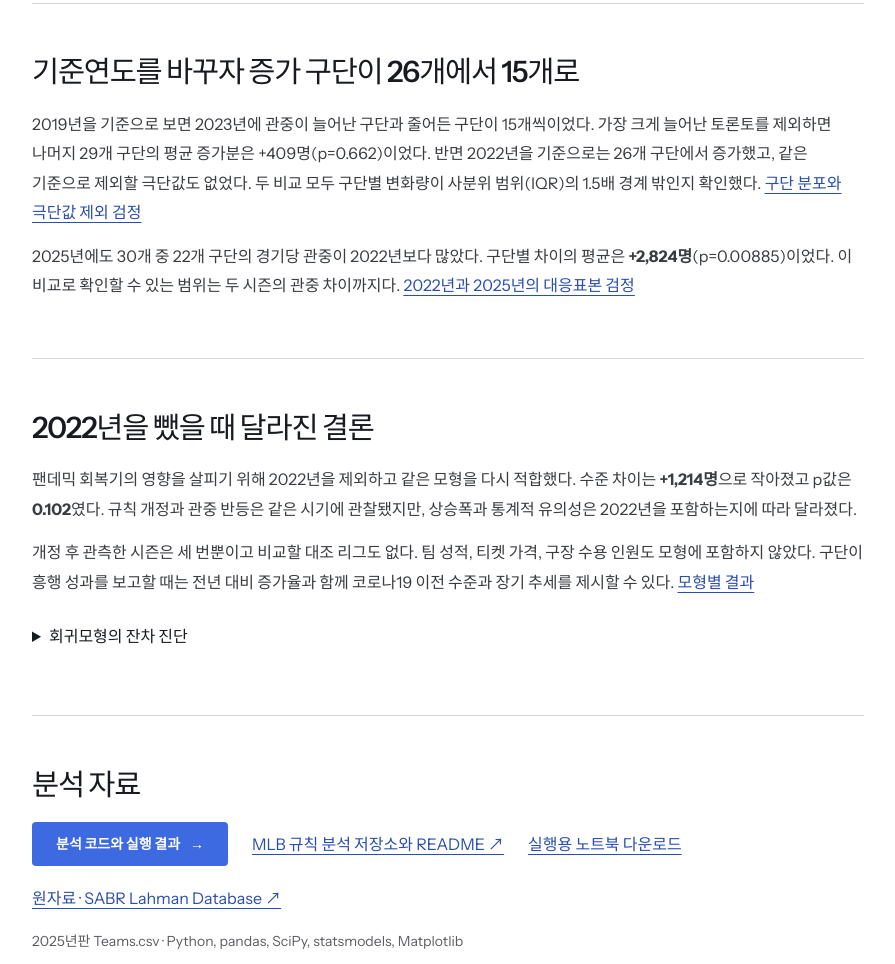
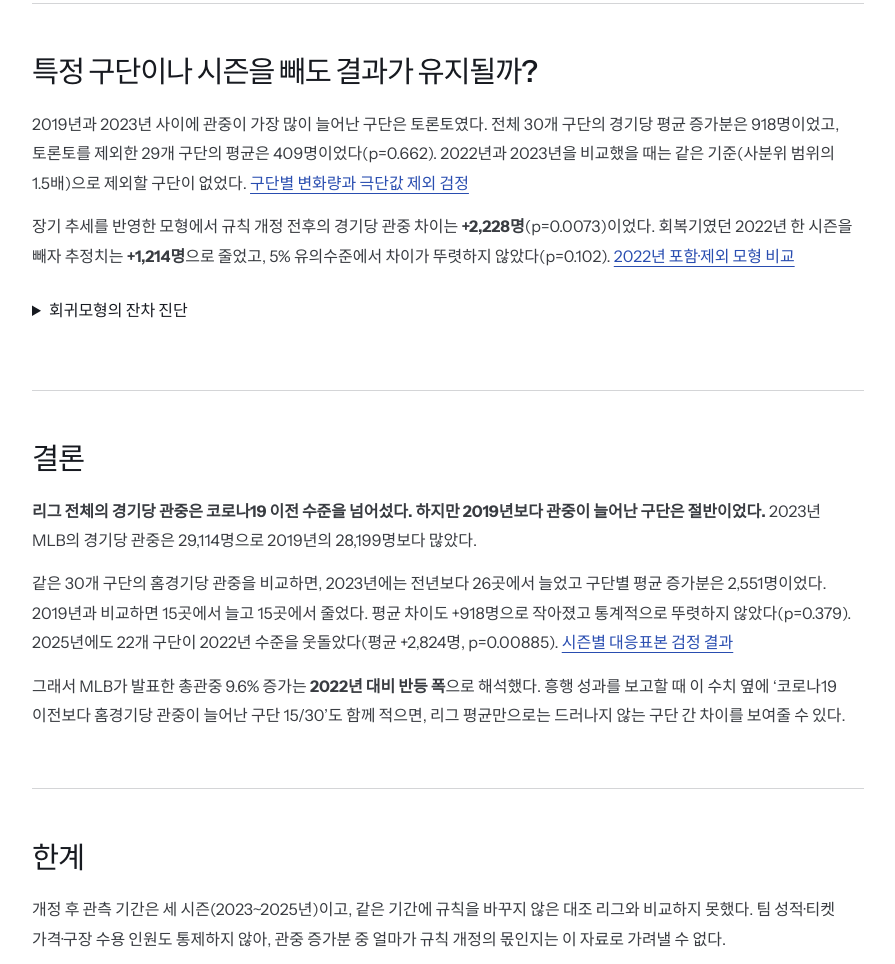
Before and after one commit to dlrbehs/dlrbehs.github.io, a plain HTML site: page mlb.html in a window 1280 px wide. Shown: the part 1836-2800 px from the top of the page, without its empty margins (192-1087 px from the left). Drawn offline with Linux system fonts and the light colour scheme.

Commit message:
Clarify MLB conclusions and lift cover text above the artwork

```diff
--- a/mlb.html
+++ b/mlb.html
@@ -30,14 +30,20 @@
     <div id="pre-covid" class="reading"><strong>+918명</strong><small>2019년과 2023년 · p = 0.379</small><p>코로나19 이전 시즌과 비교하면 증가폭이 작아졌다. 30개 구단 중 관중이 늘어난 곳은 15개였다. 구단별 차이의 평균은 5% 유의수준에서 0과 구별되지 않았다.</p></div>
     <div id="trend" class="reading"><strong>+2,228명</strong><small>개정 전후 수준 차이 · p = 0.0073</small><p>개정 전후에 같은 선형 추세를 가정한 모형에서, 2023년부터 경기당 관중 수준이 2,228명 높아진 것으로 추정됐다. 95% 신뢰구간은 735명에서 3,721명이다.</p></div>
   </section>
-  <section class="block"><h2>기준연도를 바꾸자 증가 구단이 26개에서 15개로</h2>
-    <p>2019년을 기준으로 보면 2023년에 관중이 늘어난 구단과 줄어든 구단이 15개씩이었다. 가장 크게 늘어난 토론토를 제외하면 나머지 29개 구단의 평균 증가분은 +409명(p=0.662)이었다. 반면 2022년을 기준으로는 26개 구단에서 증가했고, 같은 기준으로 제외할 극단값도 없었다. 두 비교 모두 구단별 변화량이 사분위 범위(IQR)의 1.5배 경계 밖인지 확인했다. <a href="notebook.html#spread">구단 분포와 극단값 제외 검정</a></p>
-    <p>2025년에도 30개 중 22개 구단의 경기당 관중이 2022년보다 많았다. 구단별 차이의 평균은 <strong>+2,824명</strong>(p=0.00885)이었다. 이 비교로 확인할 수 있는 범위는 두 시즌의 관중 차이까지다. <a href="notebook.html#paired">2022년과 2025년의 대응표본 검정</a></p>
+  <section class="block"><h2>특정 구단이나 시즌을 빼도 결과가 유지될까?</h2>
+    <p>2019년과 2023년 사이에 관중이 가장 많이 늘어난 구단은 토론토였다. 전체 30개 구단의 경기당 평균 증가분은 918명이었고, 토론토를 제외한 29개 구단의 평균은 409명이었다(p=0.662). 2022년과 2023년을 비교했을 때는 같은 기준(사분위 범위의 1.5배)으로 제외할 구단이 없었다. <a href="notebook.html#spread">구단별 변화량과 극단값 제외 검정</a></p>
+    <p>장기 추세를 반영한 모형에서 규칙 개정 전후의 경기당 관중 차이는 <strong>+2,228명</strong>(p=0.0073)이었다. 회복기였던 2022년 한 시즌을 빼자 추정치는 <strong>+1,214명</strong>으로 줄었고, 5% 유의수준에서 차이가 뚜렷하지 않았다(p=0.102). <a href="notebook.html#sensitivity">2022년 포함·제외 모형 비교</a></p>
+    <details><summary>회귀모형의 잔차 진단</summary><p>14개 시즌의 Durbin–Watson 통계량은 0.667이었다. 관측 순서상 인접한 잔차의 상관을 고려한 HAC 표준오차로 계산하면 수준 차이는 +2,228명, p=0.0018이었다. 시차 1, Bartlett 가중치, 소표본 보정 해제, 정규근사를 사용했다. 표본이 작아 보조 결과로 해석했다. <a href="notebook.html#diagnostics">진단 코드와 실행 결과</a></p></details>
   </section>
-  <section class="block"><h2>2022년을 뺐을 때 달라진 결론</h2>
-    <p>팬데믹 회복기의 영향을 살피기 위해 2022년을 제외하고 같은 모형을 다시 적합했다. 수준 차이는 <strong>+1,214명</strong>으로 작아졌고 p값은 <strong>0.102</strong>였다. 규칙 개정과 관중 반등은 같은 시기에 관찰됐지만, 상승폭과 통계적 유의성은 2022년을 포함하는지에 따라 달라졌다.</p>
-    <p>개정 후 관측한 시즌은 세 번뿐이고 비교할 대조 리그도 없다. 팀 성적, 티켓 가격, 구장 수용 인원도 모형에 포함하지 않았다. 구단이 흥행 성과를 보고할 때는 전년 대비 증가율과 함께 코로나19 이전 수준과 장기 추세를 제시할 수 있다. <a href="notebook.html#sensitivity">모형별 결과</a></p>
-    <details><summary>회귀모형의 잔차 진단</summary><p>14개 시즌의 Durbin–Watson 통계량은 0.667이었다. 관측 순서상 인접한 잔차의 상관을 고려한 HAC 표준오차로 계산하면 수준 차이는 +2,228명, p=0.0018이었다. 시차 1, Bartlett 가중치, 소표본 보정 해제, 정규근사를 사용했다. 표본이 작아 보조 결과로 해석했다. <a href="notebook.html#diagnostics">진단 코드와 실행 결과</a></p></details>
+  <section id="conclusion" class="block" aria-labelledby="conclusion-title">
+    <h2 id="conclusion-title">결론</h2>
+    <p><strong>리그 전체의 경기당 관중은 코로나19 이전 수준을 넘어섰다. 하지만 2019년보다 관중이 늘어난 구단은 절반이었다.</strong> 2023년 MLB의 경기당 관중은 29,114명으로 2019년의 28,199명보다 많았다.</p>
+    <p>같은 30개 구단의 홈경기당 관중을 비교하면, 2023년에는 전년보다 26곳에서 늘었고 구단별 평균 증가분은 2,551명이었다. 2019년과 비교하면 15곳에서 늘고 15곳에서 줄었다. 평균 차이도 +918명으로 작아졌고 통계적으로 뚜렷하지 않았다(p=0.379). 2025년에도 22개 구단이 2022년 수준을 웃돌았다(평균 +2,824명, p=0.00885). <a href="notebook.html#paired">시즌별 대응표본 검정 결과</a></p>
+    <p>그래서 MLB가 발표한 총관중 9.6% 증가는 <strong>2022년 대비 반등 폭</strong>으로 해석했다. 흥행 성과를 보고할 때 이 수치 옆에 ‘코로나19 이전보다 홈경기당 관중이 늘어난 구단 15/30’도 함께 적으면, 리그 평균만으로는 드러나지 않는 구단 간 차이를 보여줄 수 있다.</p>
+  </section>
+  <section id="limitations" class="block" aria-labelledby="limitations-title">
+    <h2 id="limitations-title">한계</h2>
+    <p>개정 후 관측 기간은 세 시즌(2023~2025년)이고, 같은 기간에 규칙을 바꾸지 않은 대조 리그와 비교하지 못했다. 팀 성적·티켓 가격·구장 수용 인원도 통제하지 않아, 관중 증가분 중 얼마가 규칙 개정의 몫인지는 이 자료로 가려낼 수 없다.</p>
   </section>
   <section class="block"><h2>분석 자료</h2><div class="resources"><a class="button" href="notebook.html">분석 코드와 실행 결과 <span aria-hidden="true">→</span></a><a href="https://github.com/dlrbehs/mlb-rule-analysis">MLB 규칙 분석 저장소와 README ↗</a><a href="mlb-analysis.ipynb" download>실행용 노트북 다운로드</a><a href="https://sabr.org/lahman-database/">원자료 · SABR Lahman Database ↗</a></div><p class="caption">2025년판 Teams.csv · Python, pandas, SciPy, statsmodels, Matplotlib</p></section>
 </main><footer><div class="wrap"><a href="index.html">← GyuDon Lee</a><a href="#top">맨 위로 ↑</a></div></footer></body></html>
--- a/style.css
+++ b/style.css
@@ -72,11 +72,12 @@ nav a:hover, .reader-nav a:hover, footer a:hover { text-decoration: underline; }
   position: relative; isolation: isolate; display: flex; flex-direction: column;
   align-items: center; justify-content: space-between; text-align: center;
   min-height: max(550px, 100vh); min-height: max(550px, 100svh);
-  padding: clamp(90px, 14vh, 170px) 20px clamp(28px, 6.5vh, 80px);
+  padding: clamp(76px, min(32vh, 60vh - 16vw), 360px) 20px clamp(28px, 6.5vh, 80px);
+  padding-top: clamp(76px, min(32svh, 60svh - 16vw), 360px);
   background: #bfc4cb; overflow: hidden;
 }
-.hero-art { position: absolute; inset: 0; z-index: -1; width: 100%; height: 100%; object-fit: cover; object-position: 50% 66%; }
-.hero picture { display: contents; }
+.hero picture { position: absolute; inset: 0; z-index: -1; }
+.hero-art { width: 100%; height: 100%; object-fit: cover; object-position: 50% 66%; }
 .hero h1 { font-size: clamp(40px, 4.2vw, 66px); font-weight: 550; line-height: 1.04; letter-spacing: -.045em; }
 .hero-heading p { margin-top: 12px; color: #101216; font-size: clamp(16px, 1.3vw, 20px); font-weight: 550; }
 .hero-actions { display: flex; justify-content: center; gap: 16px; width: min(100%, 474px); }
@@ -193,7 +194,7 @@ thead { background: var(--surface); }
   .brand { font-size: 18px; }
   nav { gap: 2px; }
   nav a { padding-inline: 7px; font-size: 13px; }
-  .hero { min-height: max(500px, 100vh); min-height: max(500px, 100svh); padding-top: clamp(96px, 16svh, 152px); padding-bottom: max(30px, env(safe-area-inset-bottom)); }
+  .hero { min-height: max(500px, 100vh); min-height: max(500px, 100svh); padding-bottom: max(30px, env(safe-area-inset-bottom)); }
   .hero-art { object-position: 56% 67%; }
   .hero-actions { max-width: 380px; gap: 10px; }
   .hero-actions .button { padding-inline: 8px; }
```
